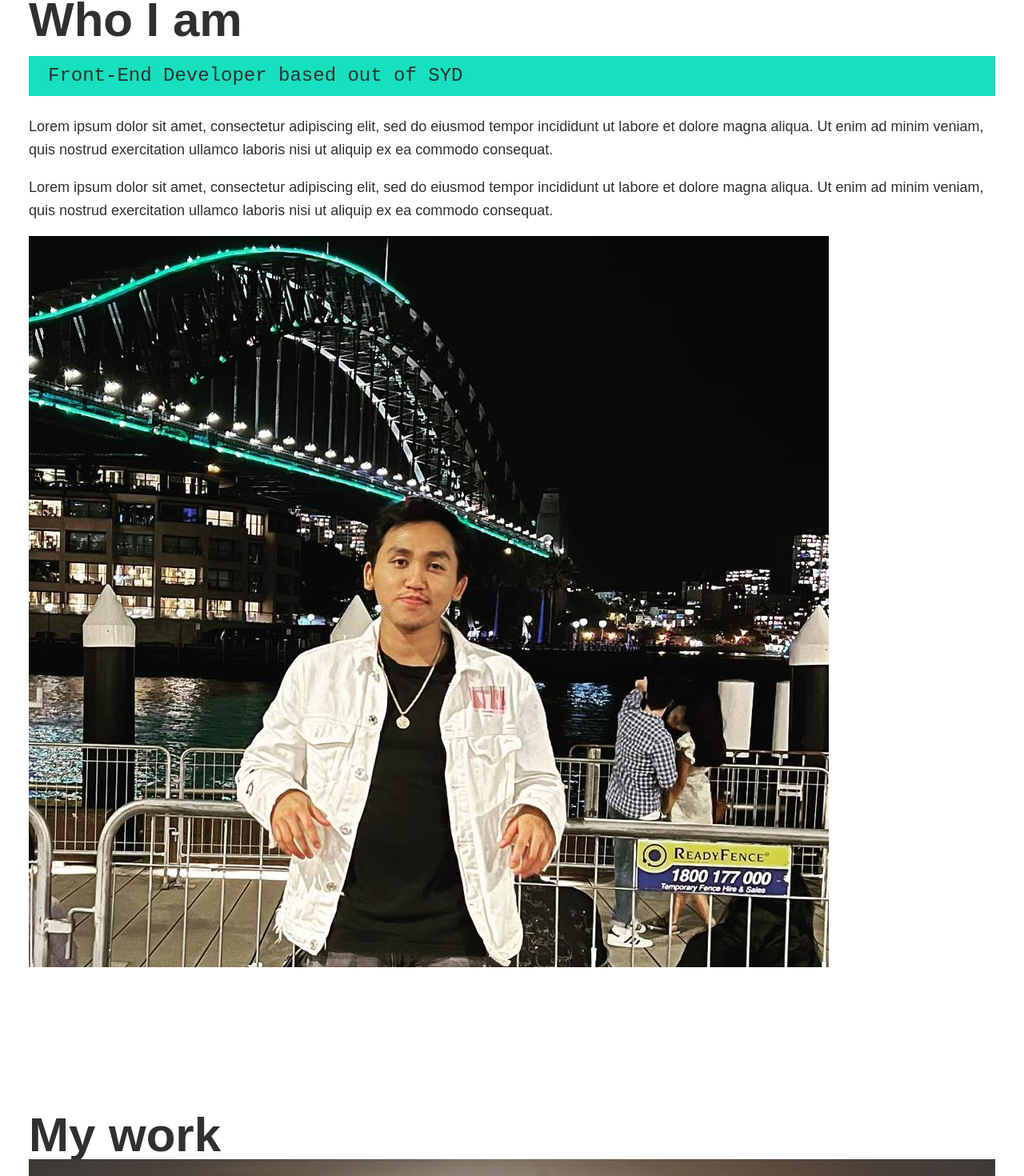
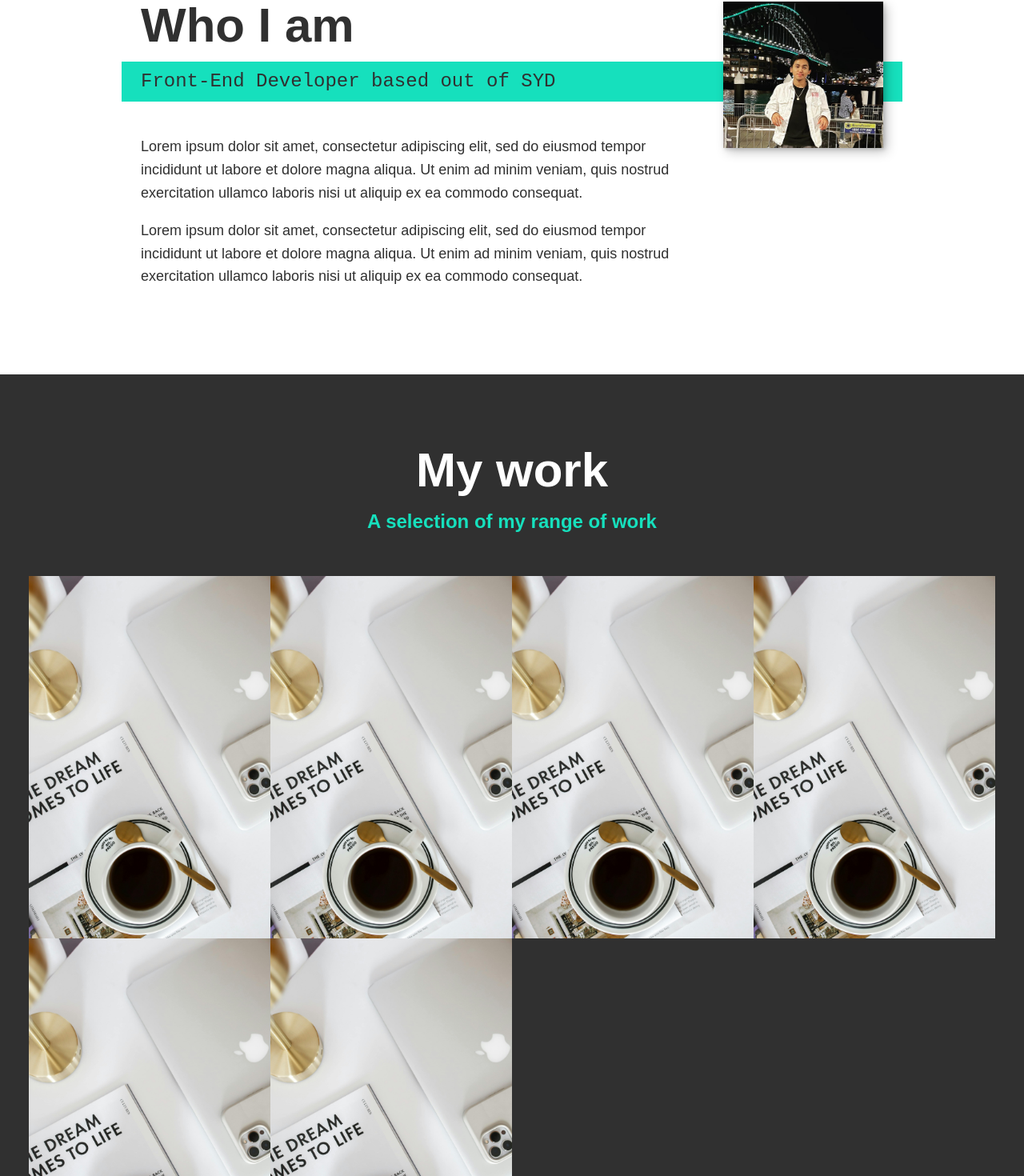
Before and after one commit to izzadewanata/portfolio-izza, a React (Vite) app: page / in a window 1280 px wide. Shown: the part 1267-2737 px from the top of the page at 80% size. Built offline with nearby package versions, Linux system fonts and the light colour scheme.

Commit message:
update #4

```diff
--- a/src/components/About.jsx
+++ b/src/components/About.jsx
@@ -15,7 +15,7 @@ export default function About() {
             <p>Lorem ipsum dolor sit amet, consectetur adipiscing elit, sed do eiusmod tempor incididunt ut labore et dolore magna aliqua. Ut enim ad minim veniam, quis nostrud exercitation ullamco laboris nisi ut aliquip ex ea commodo consequat.</p>
         </div>
 
-        <img src="picture-izza.png" alt="Profile picture #2" />
+        <img src="picture-izza.png" alt="Profile picture #2" className="about-me__img" />
     </section>
   )
 }
--- a/src/components/Footer.jsx
+++ b/src/components/Footer.jsx
@@ -2,13 +2,19 @@ import React from 'react'
 
 export default function Footer() {
   return (
-    <footer>
+    <footer class="footer">
         <a href="#" className="footer__link">Email here...</a>
         <ul className="social-list">
-            <li className="social-list__item"><a href="#" className="social-list__link">A</a></li>
-            <li className="social-list__item"><a href="#" className="social-list__link">B</a></li>
-            <li className="social-list__item"><a href="#" className="social-list__link">C</a></li>
-            <li className="social-list__item"><a href="#" className="social-list__link">D</a></li>
+            <li className="social-list__item">
+              <a href="#" className="social-list__link"><i class="fa-brands fa-github"></i></a>
+            </li>
+            <li className="social-list__item">
+              <a href="#" className="social-list__link"><i class="fa-brands fa-linkedin"></i></a>
+            </li>
+            <li className="social-list__item">
+              <a href="#" className="social-list__link"><i class="fa-brands fa-google"></i></a>
+            </li>
+
         </ul>
     </footer>
   )
--- a/src/components/Work.jsx
+++ b/src/components/Work.jsx
@@ -3,24 +3,36 @@ import React from 'react'
 export default function Work() {
   return (
     <section className="my-work" id="work">
-        <h2 className="seciton__title">
+        <h2 className="section__title section__title--work">
             My work
         </h2>
-        <p className="section__subtitle">
-
+        <p className="section__subtitle section__subtitle--work">
+            A selection of my range of work
         </p>
 
         <div className="portfolio">
             <a href="#" className="portfolio__item">
-                <img src="bg-table.jpg" alt="Background picture" className="portfolio__img" />
+                <img src="example.jpg" alt="example" className="portfolio__img" />
             </a>
 
             <a href="#" className="portfolio__item">
-                <img src="" alt="temp" className="portfolio__img" />
+                <img src="example.jpg" alt="example" className="portfolio__img" />
             </a>
 
             <a href="#" className="portfolio__item">
-                <img src="" alt="temp" className="portfolio__img" />
+                <img src="example.jpg" alt="example" className="portfolio__img" />
+            </a>
+
+            <a href="#" className="portfolio__item">
+                <img src="example.jpg" alt="example" className="portfolio__img" />
+            </a>
+
+            <a href="#" className="portfolio__item">
+                <img src="example.jpg" alt="example" className="portfolio__img" />
+            </a>
+
+            <a href="#" className="portfolio__item">
+                <img src="example.jpg" alt="example" className="portfolio__img" />
             </a>
 
         </div>
--- a/src/index.css
+++ b/src/index.css
@@ -119,9 +119,59 @@ h3 { font-size: var(--fs-h3) }
   margin-bottom: 1em;
 }
 
+.section__subtitle--work {
+  color: var(--clr-accent);
+  font-weight: var(--fw-bold);
+  margin-bottom: 2em;
+}
+
 
 /* Header */
-nav { display: none }
+header {
+  display: flex;
+  justify-content: space-between;
+  padding: 1em;
+}
+
+.logo {
+  max-width: 100px;
+}
+
+.nav {
+  position: fixed;
+  background: var(--clr-dark);
+  color: var(--clr-light);
+  top: 0;
+  bottom: 0;
+  left: 0;
+  right: 0;
+  z-index: 100;
+
+  transform: translateX(100%);
+  transition: transform 250ms cubic-bezier(.5, 0, .5, 1);
+}
+
+.nav__list {
+  list-style: none;
+  display: flex;
+  height: 100%;
+  flex-direction: column;
+  justify-content: space-evenly;
+  align-items: center;
+  margin: 0;
+  padding: 0;
+}
+
+.nav__link {
+  color: inherit;
+  font-weight: var(--fw-bold);
+  font-size: var(--fs-h2);
+  text-decoration: none;
+}
+
+.nav__link:hover {
+  color: var(--clr-accent);
+}
 
 
 /* Intro section  */
@@ -129,13 +179,13 @@ nav { display: none }
   position: relative;
 }
 
-.intro__img {
-  /* box-shadow: var(--bs); */
+/* .intro__img {
+  box-shadow: var(--bs);
 }
 
 .section__subtitle--intro {
-  /* display: inline-block; */
-}
+  display: inline-block;
+} */
 
 
 @media (min-width: 600px) {
@@ -215,3 +265,127 @@ nav { display: none }
     margin-left: 2em;
   }
 }
+
+
+/* About Section */
+.about-me {
+  max-width: 1000px;
+  margin: 0 auto;
+}
+
+.about-me__img {
+  box-shadow: var(--bs);
+}
+
+@media (min-width: 600px) {
+  .about-me {
+    display: grid;
+    grid-template-columns: 1fr 200px;
+    grid-template-areas:
+      "title img"
+      "subtitle img"
+      "text img";
+    grid-column-gap: 2em;
+  }
+
+  .section__title--about {
+    grid-area: title;
+  }
+
+  .section__subtitle--about {
+    grid-column: 1 / -1;
+    grid-row: 2;
+    position: relative;
+    left: -1em;
+    width: calc(100% + 2em);
+    padding-left: 1em;
+    padding-right: calc(200px + 4em);
+  }
+
+  .about-me__img {
+    grid-area: img;
+    position: relative;
+    z-index: 2;
+  }
+}
+
+
+/* Work section */
+.my-work {
+  background-color: var(--clr-dark);
+  color: var(--clr-light);
+  text-align: center;
+}
+
+.portfolio {
+  display: grid;
+  grid-template-columns: repeat(auto-fit, minmax(300px, 1fr));
+  /* max-width: 1200px; */
+}
+
+.portfolio__item {
+  background: var(--clr-accent);
+  overflow: hidden;
+}
+
+.portfolio__img {
+  transition:
+    transform 750ms cubic-bezier(.5, 0, .5, 1),
+    opacity 250ms linear;
+}
+
+.portfolio__item:focus {
+  position: relative;
+  z-index: 2;
+}
+
+.portfolio__img:hover,
+.portfolio__item:focus .portfolio__img {
+  transform: scale(1.2);
+  opacity: .5;
+}
+
+
+/* Footer section */
+.footer {
+  background: #111;
+  color: var(--clr-accent);
+  text-align: center;
+  padding: 2.5em 0;
+  font-size: var(--fs-h3);
+}
+
+.footer a {
+  color: inherit;
+  text-decoration: none;
+}
+
+.footer__link {
+
+  font-weight: var(--fw-bold);
+}
+
+.footer__link:hover,
+.social-list__link:hover {
+  opacity: .7;
+}
+
+.footer__link:hover {
+  text-decoration: underline;
+}
+
+.social-list {
+  list-style: none;
+  display: flex;
+  justify-content: center;
+  margin: 2em 0 0;
+  padding: 0;
+}
+
+.social-list__item {
+  margin: 0 .5em;
+}
+
+.social-list__link {
+  padding: .5em;
+}
```
Also changed, not shown: public/example.jpg (added), 1 other file (tests, documents, lock files or other folders).
